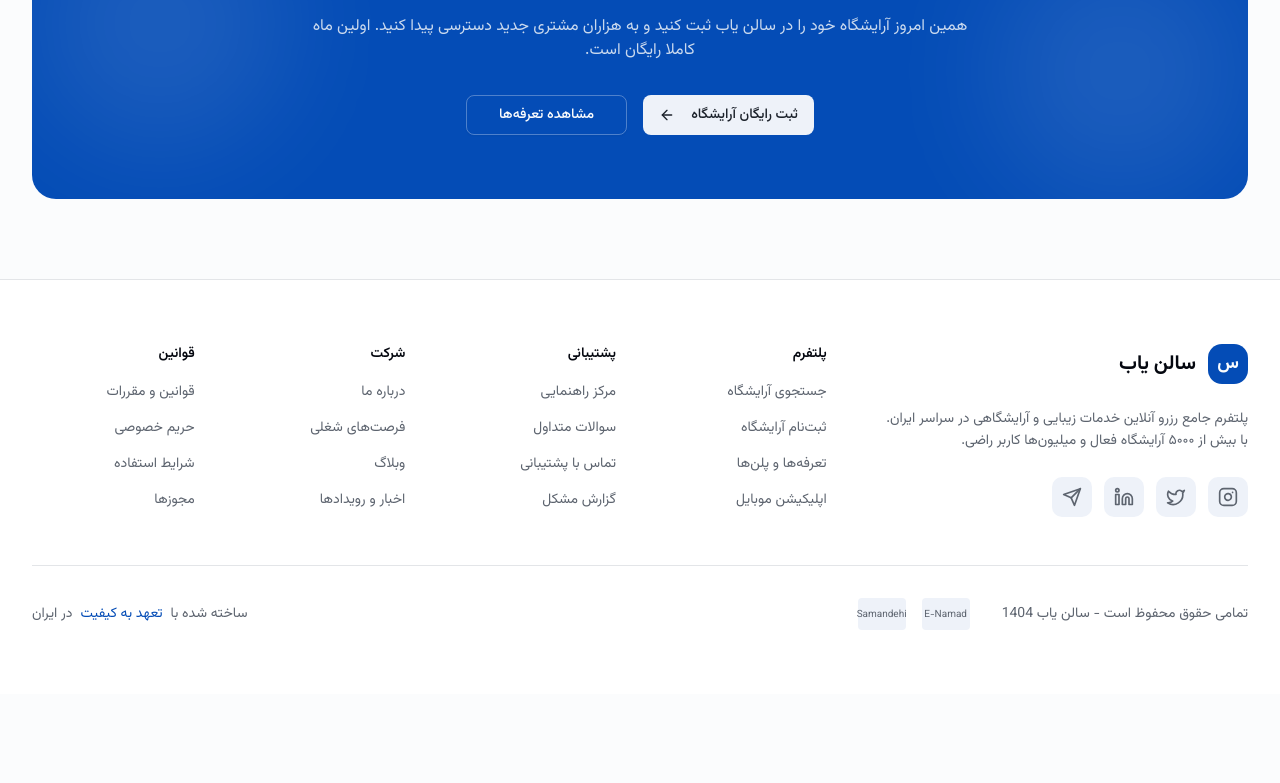
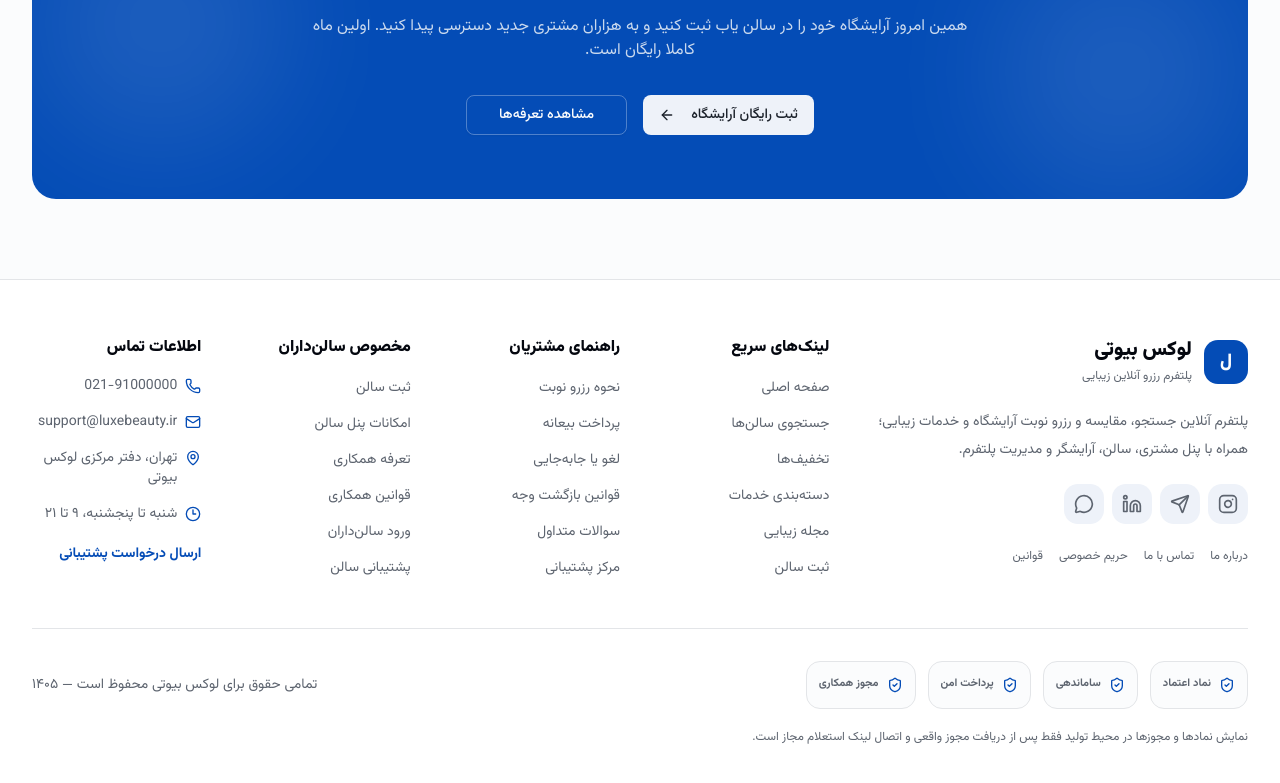
Before and after one commit to MahdiMoladoost/Luxe-Beauty, a Next.js app: page / in a window 1280 px wide. Shown: the part 3760-4543 px from the top of the page. Before the commit the page ends 4454 px from the top, so only its background shows below. Built offline with nearby package versions, Linux system fonts and the light colour scheme.

Commit message:
complete marketplace footer navigation

```diff
--- a/components/layout/footer.tsx
+++ b/components/layout/footer.tsx
@@ -1,191 +1,90 @@
 import Link from "next/link"
+import { Clock3, Instagram, Linkedin, Mail, MapPin, MessageCircle, Phone, Send, ShieldCheck } from "lucide-react"
 
-function InstagramIcon(props: React.SVGProps<SVGSVGElement>) {
-  return (
-    <svg xmlns="http://www.w3.org/2000/svg" width="20" height="20" viewBox="0 0 24 24" fill="none" stroke="currentColor" strokeWidth="2" strokeLinecap="round" strokeLinejoin="round" {...props}>
-      <rect width="20" height="20" x="2" y="2" rx="5" ry="5" />
-      <path d="M16 11.37A4 4 0 1 1 12.63 8 4 4 0 0 1 16 11.37z" />
-      <line x1="17.5" x2="17.51" y1="6.5" y2="6.5" />
-    </svg>
-  )
-}
-
-function TwitterIcon(props: React.SVGProps<SVGSVGElement>) {
-  return (
-    <svg xmlns="http://www.w3.org/2000/svg" width="20" height="20" viewBox="0 0 24 24" fill="none" stroke="currentColor" strokeWidth="2" strokeLinecap="round" strokeLinejoin="round" {...props}>
-      <path d="M22 4s-.7 2.1-2 3.4c1.6 10-9.4 17.3-18 11.6 2.2.1 4.4-.6 6-2C3 15.5.5 9.6 3 5c2.2 2.6 5.6 4.1 9 4-.9-4.2 4-6.6 7-3.8 1.1 0 3-1.2 3-1.2z" />
-    </svg>
-  )
-}
-
-function LinkedInIcon(props: React.SVGProps<SVGSVGElement>) {
-  return (
-    <svg xmlns="http://www.w3.org/2000/svg" width="20" height="20" viewBox="0 0 24 24" fill="none" stroke="currentColor" strokeWidth="2" strokeLinecap="round" strokeLinejoin="round" {...props}>
-      <path d="M16 8a6 6 0 0 1 6 6v7h-4v-7a2 2 0 0 0-2-2 2 2 0 0 0-2 2v7h-4v-7a6 6 0 0 1 6-6z" />
-      <rect width="4" height="12" x="2" y="9" />
-      <circle cx="4" cy="4" r="2" />
-    </svg>
-  )
-}
-
-function TelegramIcon(props: React.SVGProps<SVGSVGElement>) {
-  return (
-    <svg xmlns="http://www.w3.org/2000/svg" width="20" height="20" viewBox="0 0 24 24" fill="none" stroke="currentColor" strokeWidth="2" strokeLinecap="round" strokeLinejoin="round" {...props}>
-      <path d="m22 2-7 20-4-9-9-4Z" />
-      <path d="M22 2 11 13" />
-    </svg>
-  )
-}
-
-const footerLinks = {
-  platform: [
-    { name: "جستجوی آرایشگاه", href: "/salons" },
-    { name: "ثبت‌نام آرایشگاه", href: "/salon-register" },
-    { name: "تعرفه‌ها و پلن‌ها", href: "/pricing" },
-    { name: "اپلیکیشن موبایل", href: "#" },
-  ],
-  support: [
-    { name: "مرکز راهنمایی", href: "#" },
-    { name: "سوالات متداول", href: "#" },
-    { name: "تماس با پشتیبانی", href: "/contact" },
-    { name: "گزارش مشکل", href: "#" },
-  ],
-  company: [
-    { name: "درباره ما", href: "#" },
-    { name: "فرصت‌های شغلی", href: "#" },
-    { name: "وبلاگ", href: "#" },
-    { name: "اخبار و رویدادها", href: "#" },
-  ],
-  legal: [
-    { name: "قوانین و مقررات", href: "#" },
-    { name: "حریم خصوصی", href: "#" },
-    { name: "شرایط استفاده", href: "#" },
-    { name: "مجوزها", href: "#" },
-  ],
-}
+const columns = [
+  {
+    title: "لینک‌های سریع",
+    links: [
+      { name: "صفحه اصلی", href: "/" },
+      { name: "جستجوی سالن‌ها", href: "/salons" },
+      { name: "تخفیف‌ها", href: "/offers" },
+      { name: "دسته‌بندی خدمات", href: "/categories" },
+      { name: "مجله زیبایی", href: "/blog" },
+      { name: "ثبت سالن", href: "/salon-register" },
+    ],
+  },
+  {
+    title: "راهنمای مشتریان",
+    links: [
+      { name: "نحوه رزرو نوبت", href: "/booking" },
+      { name: "پرداخت بیعانه", href: "/faq" },
+      { name: "لغو یا جابه‌جایی", href: "/faq" },
+      { name: "قوانین بازگشت وجه", href: "/terms" },
+      { name: "سوالات متداول", href: "/faq" },
+      { name: "مرکز پشتیبانی", href: "/support" },
+    ],
+  },
+  {
+    title: "مخصوص سالن‌داران",
+    links: [
+      { name: "ثبت سالن", href: "/salon-register" },
+      { name: "امکانات پنل سالن", href: "/salon-dashboard" },
+      { name: "تعرفه همکاری", href: "/pricing" },
+      { name: "قوانین همکاری", href: "/terms" },
+      { name: "ورود سالن‌داران", href: "/auth/login" },
+      { name: "پشتیبانی سالن", href: "/support" },
+    ],
+  },
+]
 
 const socialLinks = [
-  { name: "اینستاگرام", href: "#", icon: InstagramIcon },
-  { name: "توییتر", href: "#", icon: TwitterIcon },
-  { name: "لینکدین", href: "#", icon: LinkedInIcon },
-  { name: "تلگرام", href: "#", icon: TelegramIcon },
+  { label: "اینستاگرام", href: "#", icon: Instagram },
+  { label: "تلگرام", href: "#", icon: Send },
+  { label: "لینکدین", href: "#", icon: Linkedin },
+  { label: "واتساپ", href: "#", icon: MessageCircle },
 ]
 
 export function Footer() {
   return (
     <footer className="border-t border-border bg-card">
-      <div className="mx-auto max-w-7xl px-4 py-16 lg:px-8">
-        <div className="grid gap-12 lg:grid-cols-6">
+      <div className="mx-auto max-w-7xl px-4 py-14 lg:px-8">
+        <div className="grid gap-10 md:grid-cols-2 lg:grid-cols-6">
           <div className="lg:col-span-2">
             <Link href="/" className="flex items-center gap-3">
-              <div className="flex h-10 w-10 items-center justify-center rounded-xl bg-primary">
-                <span className="text-lg font-bold text-primary-foreground">س</span>
-              </div>
-              <span className="text-xl font-bold text-foreground">سالن یاب</span>
+              <div className="flex h-11 w-11 items-center justify-center rounded-xl bg-primary text-lg font-black text-primary-foreground">ل</div>
+              <div><span className="block text-xl font-black text-foreground">لوکس بیوتی</span><span className="text-xs text-muted-foreground">پلتفرم رزرو آنلاین زیبایی</span></div>
             </Link>
-            <p className="mt-6 text-sm leading-relaxed text-muted-foreground max-w-sm">
-              پلتفرم جامع رزرو آنلاین خدمات زیبایی و آرایشگاهی در سراسر ایران.
-              با بیش از ۵۰۰۰ آرایشگاه فعال و میلیون‌ها کاربر راضی.
-            </p>
-            <div className="mt-6 flex items-center gap-3">
-              {socialLinks.map((item) => (
-                <Link
-                  key={item.name}
-                  href={item.href}
-                  className="flex h-10 w-10 items-center justify-center rounded-lg bg-secondary text-muted-foreground hover:bg-primary hover:text-primary-foreground transition-colors"
-                >
-                  <item.icon />
-                  <span className="sr-only">{item.name}</span>
-                </Link>
-              ))}
-            </div>
+            <p className="mt-5 max-w-sm text-sm leading-7 text-muted-foreground">پلتفرم آنلاین جستجو، مقایسه و رزرو نوبت آرایشگاه و خدمات زیبایی؛ همراه با پنل مشتری، سالن، آرایشگر و مدیریت پلتفرم.</p>
+            <div className="mt-5 flex gap-2">{socialLinks.map((item) => <a key={item.label} href={item.href} aria-label={item.label} className="flex h-10 w-10 items-center justify-center rounded-xl bg-secondary text-muted-foreground transition hover:bg-primary hover:text-primary-foreground"><item.icon className="h-5 w-5" /></a>)}</div>
+            <div className="mt-6 flex flex-wrap gap-x-4 gap-y-2 text-xs"><Link href="/about" className="text-muted-foreground hover:text-foreground">درباره ما</Link><Link href="/contact" className="text-muted-foreground hover:text-foreground">تماس با ما</Link><Link href="/privacy" className="text-muted-foreground hover:text-foreground">حریم خصوصی</Link><Link href="/terms" className="text-muted-foreground hover:text-foreground">قوانین</Link></div>
           </div>
 
-          <div>
-            <h3 className="text-sm font-semibold text-foreground">پلتفرم</h3>
-            <ul className="mt-4 space-y-3">
-              {footerLinks.platform.map((link) => (
-                <li key={link.name}>
-                  <Link
-                    href={link.href}
-                    className="text-sm text-muted-foreground hover:text-foreground transition-colors"
-                  >
-                    {link.name}
-                  </Link>
-                </li>
-              ))}
-            </ul>
-          </div>
+          {columns.map((column) => (
+            <div key={column.title}>
+              <h3 className="font-black text-foreground">{column.title}</h3>
+              <ul className="mt-4 space-y-3">{column.links.map((link) => <li key={`${column.title}-${link.name}`}><Link href={link.href} className="text-sm text-muted-foreground transition hover:text-foreground">{link.name}</Link></li>)}</ul>
+            </div>
+          ))}
 
           <div>
-            <h3 className="text-sm font-semibold text-foreground">پشتیبانی</h3>
-            <ul className="mt-4 space-y-3">
-              {footerLinks.support.map((link) => (
-                <li key={link.name}>
-                  <Link
-                    href={link.href}
-                    className="text-sm text-muted-foreground hover:text-foreground transition-colors"
-                  >
-                    {link.name}
-                  </Link>
-                </li>
-              ))}
+            <h3 className="font-black text-foreground">اطلاعات تماس</h3>
+            <ul className="mt-4 space-y-4 text-sm text-muted-foreground">
+              <li className="flex items-start gap-2"><Phone className="mt-0.5 h-4 w-4 shrink-0 text-primary" /><span dir="ltr">021-91000000</span></li>
+              <li className="flex items-start gap-2"><Mail className="mt-0.5 h-4 w-4 shrink-0 text-primary" /><span dir="ltr">support@luxebeauty.ir</span></li>
+              <li className="flex items-start gap-2"><MapPin className="mt-0.5 h-4 w-4 shrink-0 text-primary" /><span>تهران، دفتر مرکزی لوکس بیوتی</span></li>
+              <li className="flex items-start gap-2"><Clock3 className="mt-0.5 h-4 w-4 shrink-0 text-primary" /><span>شنبه تا پنجشنبه، ۹ تا ۲۱</span></li>
             </ul>
-          </div>
-
-          <div>
-            <h3 className="text-sm font-semibold text-foreground">شرکت</h3>
-            <ul className="mt-4 space-y-3">
-              {footerLinks.company.map((link) => (
-                <li key={link.name}>
-                  <Link
-                    href={link.href}
-                    className="text-sm text-muted-foreground hover:text-foreground transition-colors"
-                  >
-                    {link.name}
-                  </Link>
-                </li>
-              ))}
-            </ul>
-          </div>
-
-          <div>
-            <h3 className="text-sm font-semibold text-foreground">قوانین</h3>
-            <ul className="mt-4 space-y-3">
-              {footerLinks.legal.map((link) => (
-                <li key={link.name}>
-                  <Link
-                    href={link.href}
-                    className="text-sm text-muted-foreground hover:text-foreground transition-colors"
-                  >
-                    {link.name}
-                  </Link>
-                </li>
-              ))}
-            </ul>
+            <Link href="/support" className="mt-5 inline-flex text-sm font-bold text-primary">ارسال درخواست پشتیبانی</Link>
           </div>
         </div>
 
-        <div className="mt-12 flex flex-col items-center justify-between gap-6 border-t border-border pt-8 lg:flex-row">
-          <div className="flex flex-col items-center gap-4 lg:flex-row lg:gap-8">
-            <p className="text-sm text-muted-foreground">
-              تمامی حقوق محفوظ است - سالن یاب 1404
-            </p>
-            <div className="flex items-center gap-4">
-              <div className="h-8 w-12 rounded bg-secondary flex items-center justify-center">
-                <span className="text-[10px] text-muted-foreground">E-Namad</span>
-              </div>
-              <div className="h-8 w-12 rounded bg-secondary flex items-center justify-center">
-                <span className="text-[10px] text-muted-foreground">Samandehi</span>
-              </div>
-            </div>
+        <div className="mt-12 grid gap-4 border-t border-border pt-8 md:grid-cols-[1fr_auto] md:items-center">
+          <div className="flex flex-wrap items-center gap-3">
+            {["نماد اعتماد", "ساماندهی", "پرداخت امن", "مجوز همکاری"].map((item) => <div key={item} className="flex h-12 items-center gap-2 rounded-xl border border-border bg-background px-3 text-[11px] font-bold text-muted-foreground"><ShieldCheck className="h-4 w-4 text-primary" />{item}</div>)}
           </div>
-          <div className="flex items-center gap-2 text-sm text-muted-foreground">
-            <span>ساخته شده با</span>
-            <span className="text-primary">تعهد به کیفیت</span>
-            <span>در ایران</span>
-          </div>
+          <p className="text-sm text-muted-foreground">تمامی حقوق برای لوکس بیوتی محفوظ است — ۱۴۰۵</p>
         </div>
+        <p className="mt-4 text-xs leading-6 text-muted-foreground">نمایش نمادها و مجوزها در محیط تولید فقط پس از دریافت مجوز واقعی و اتصال لینک استعلام مجاز است.</p>
       </div>
     </footer>
   )
```
